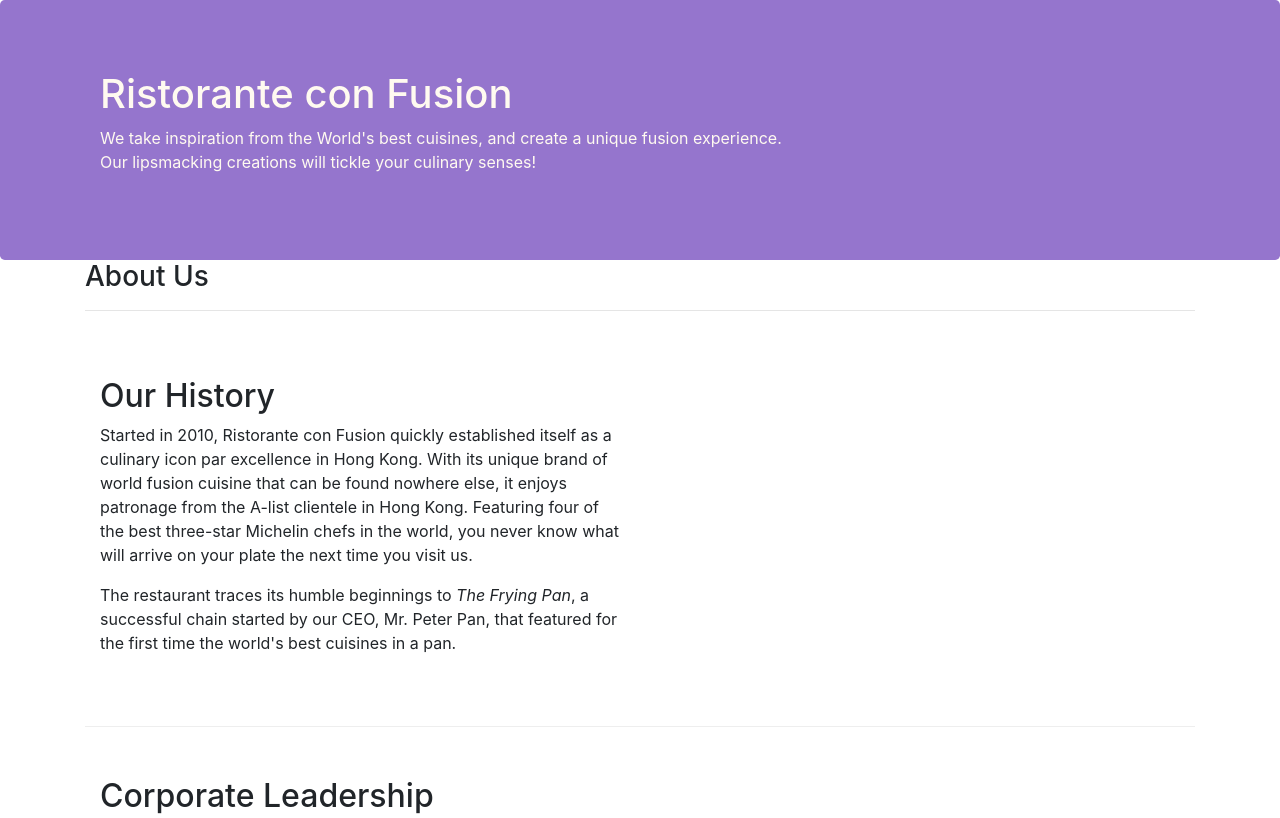
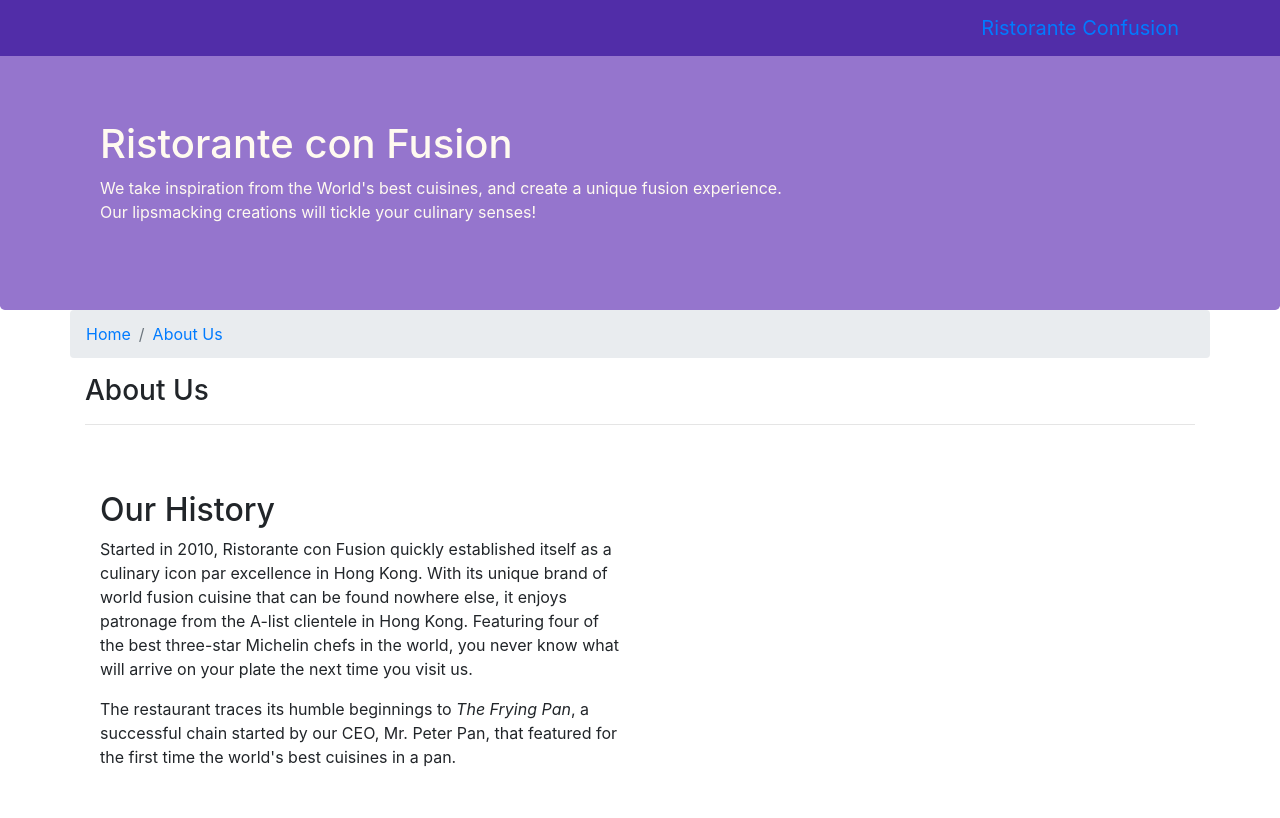
Before and after one commit to chrishdez02/conFusion, a website: page aboutus.html in a window 1280 px wide. Shown: the top 818 px of the page. Drawn offline with nearby package versions, Linux system fonts and the light colour scheme.

Commit message:
Navbar and Breadcrumbs

```diff
--- a/aboutus.html
+++ b/aboutus.html
@@ -3,15 +3,35 @@
 
 <head>
 
-    <title>Ristorante Con Fusion: About Us</title>
-	<link rel="stylesheet" href="node_modules/bootstrap/dist/css/bootstrap.min.css">
-	<link rel="stylesheet" href="node_modules/bootstrap/dist/js/bootstrap.min.js">
+	<!-- Required meta tags always come first -->
+    <meta charset="utf-8">
+    <meta name="viewport" content="width=device-width, initial-scale=1, shrink-to-fit=no">
+    <meta http-equiv="x-ua-compatible" content="ie=edge">
+
+	<!-- Bootstrap CSS -->
+    <link rel="stylesheet" href="node_modules/bootstrap/dist/css/bootstrap.min.css">
 	<link rel="stylesheet" href="css/styles.css">
-
+	<title>Ristorante Con Fusion: About Us</title>
 </head>
 
 <body>
+	<nav class="navbar navbar-inverse navbar-toggleable-sm fixed-top">
+		<div class="container">
+			<button class="navbar-toggler" type="button" data-toggle="collapse" data-target="#Navbar">
+				<span class="navbar-toggler-icon"></span>
+			</button>
+			<a class="navbar-brand" href="./index.html">Ristorante Confusion</a>
+			<div class="collapse navbar-collapse" id="Navbar">
+				<ul class="navbar-nav">
+					<li class="nav-item"><a class="nav-link" href="./index.html">Home</a></li>
+					<li class="nav-item active"><a class="nav-link" href="#">About</a></li>
+					<li class="nav-item"><a class="nav-link" href="#">Menu</a></li>
+					<li class="nav-item"><a class="nav-link" href="#">Contact</a></li>
+				</ul>
+			</div>
 
+		</div>
+	</nav>
     <header class="jumbotron">
         <div class="container">
             <div class="row row-header">
@@ -26,7 +46,11 @@
     </header>
 
     <div class="container">
-        <div class="row">
+		<div class="row">
+			<ol class="col-12 breadcrumb">
+				<li class="breadcrumb-item"><a href="./index.html">Home</a></li>
+				<li class="breadcrumb-item active"><a href="#">About Us</a></li>
+			</ol>
             <div class="col-12 col-sm-12">
                <h3>About Us</h3>
                <hr>
@@ -66,7 +90,7 @@
                 <div class="col-5 offset-1 col-sm-2">
                     <h5>Links</h5>
                     <ul class="list-unstyled">
-                        <li><a href="#">Home</a></li>
+                        <li><a href="index.html">Home</a></li>
                         <li><a href="#">About</a></li>
                         <li><a href="#">Menu</a></li>
                         <li><a href="#">Contact</a></li>
@@ -102,6 +126,11 @@
         </div>
     </footer>
 
+	<!-- jQuery first, then Tether, then Bootstrap JS. -->
+    <script src="node_modules/jquery/dist/jquery.min.js"></script>
+    <script src="node_modules/tether/dist/js/tether.min.js"></script>
+    <script src="node_modules/bootstrap/dist/js/bootstrap.min.js"></script>
+
 </body>
 
 </html>
--- a/css/styles.css
+++ b/css/styles.css
@@ -32,3 +32,12 @@
 	margin: 0px;
 	color: #0f0f0f;
 }
+
+body {
+	padding: 50px 0px 0px 0px;
+	z-index: 0;
+}
+
+.navbar-inverse {
+	background-color: #512DA8;
+}
```
Also changed, not shown: index.html (+19 -1 lines).
